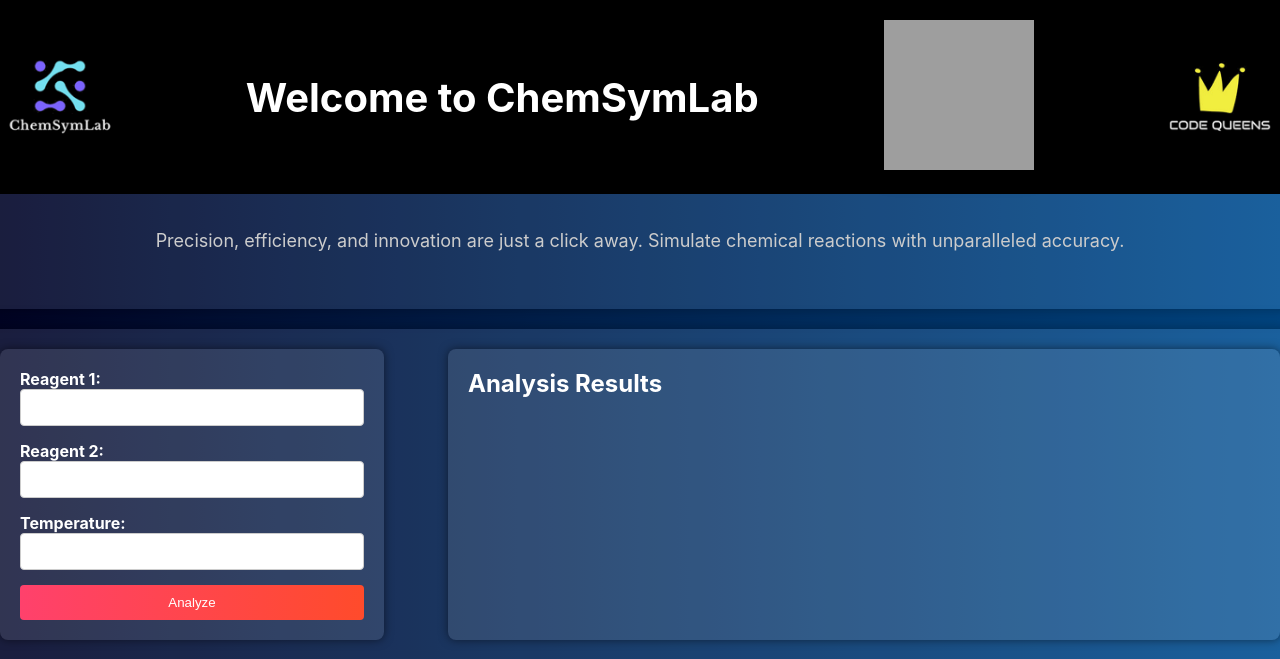
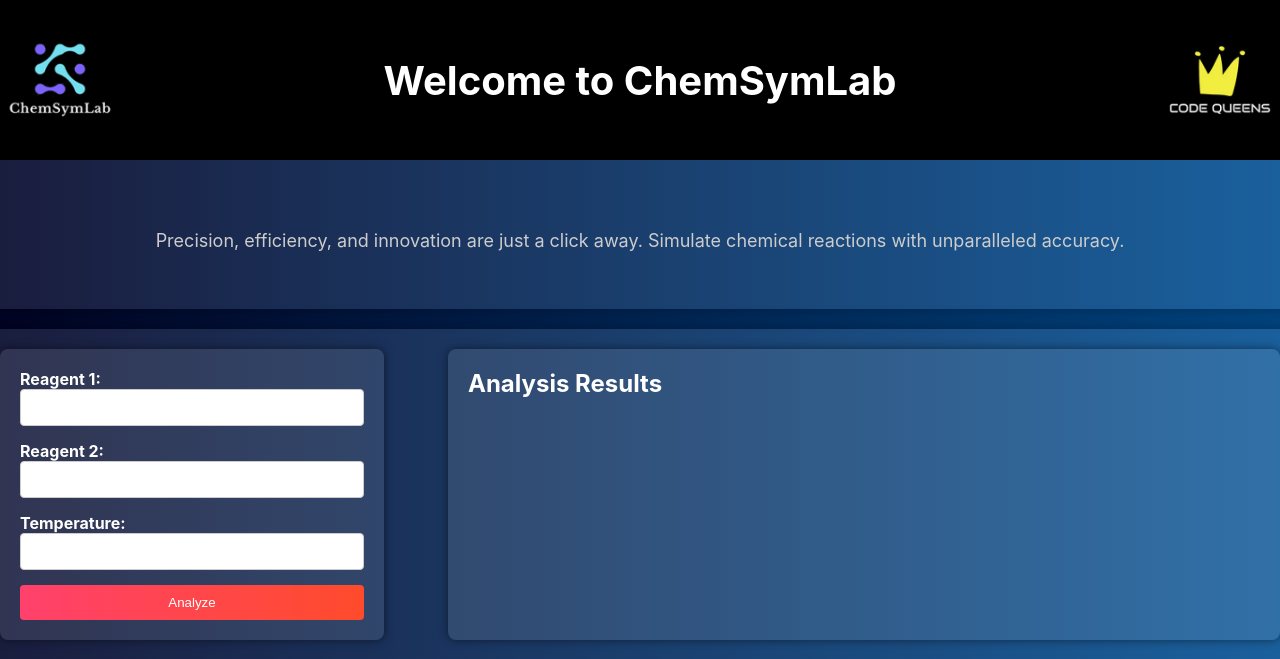
Before and after one commit to paulaoak/hackathon, a FastAPI app: page / in a window 1280 px wide. Shown: the top 659 px of the page. Run offline with FastAPI, Linux system fonts and the light colour scheme; grey boxes are pictures that could not be loaded.

Commit message:
Update index.html

```diff
--- a/templates/index.html
+++ b/templates/index.html
@@ -20,10 +20,6 @@
             <img src="..\Preview.png" alt="ChemSimLab Logo" class="logo-image">
         </div>
         <h1>Welcome to ChemSymLab</h1>
-        <!-- Embed 3D model -->
-        <div class="embedded-molecule">
-            <iframe style="width: 150px; height: 150px;" frameborder="0" src="https://embed.molview.org/v1/?mode=balls&cid=37040"></iframe>
-        </div>
         <div class="logo-container-right">
             <img src="..\logo.png" alt="CodeQueens Logo" class="logo-image">
         </div>
```
